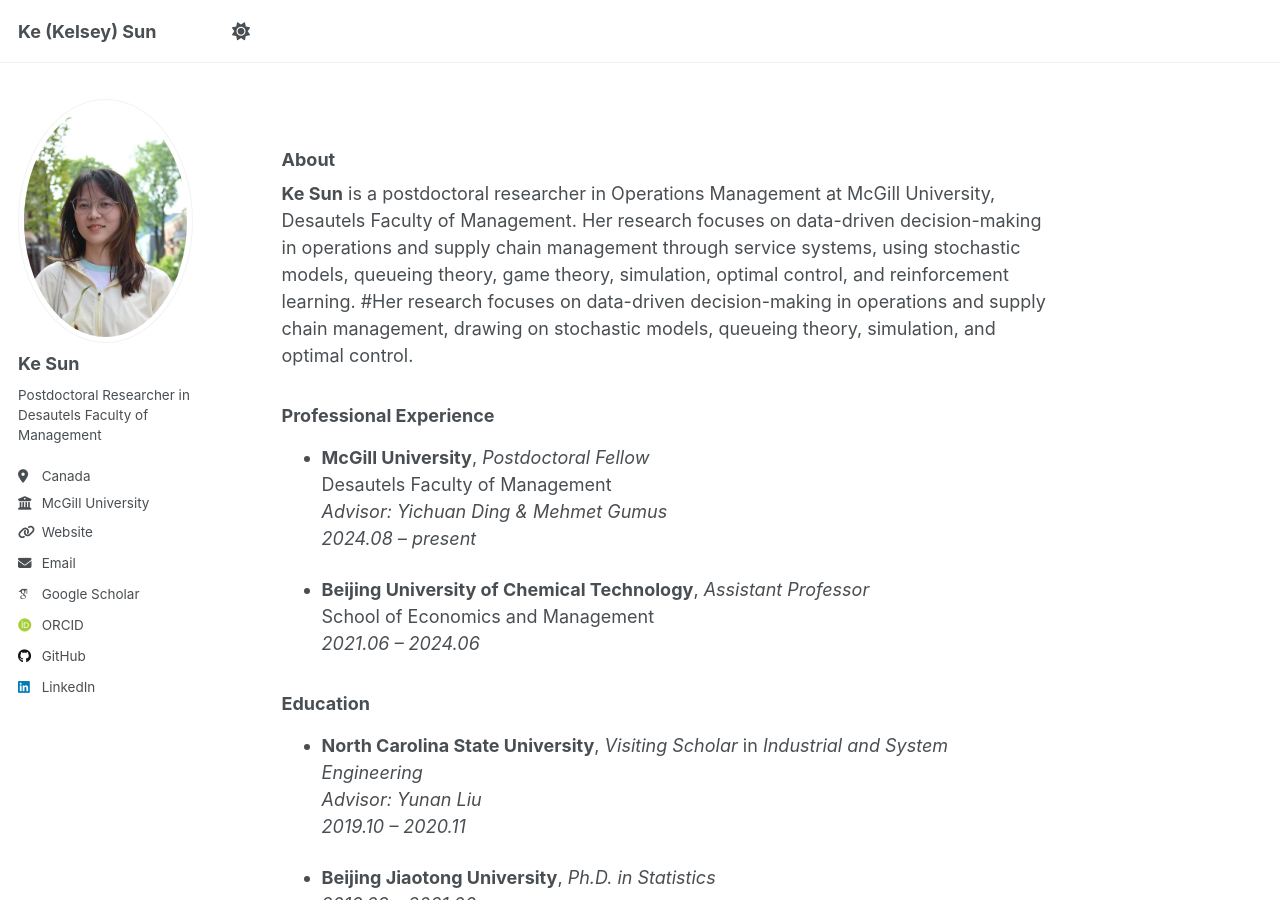
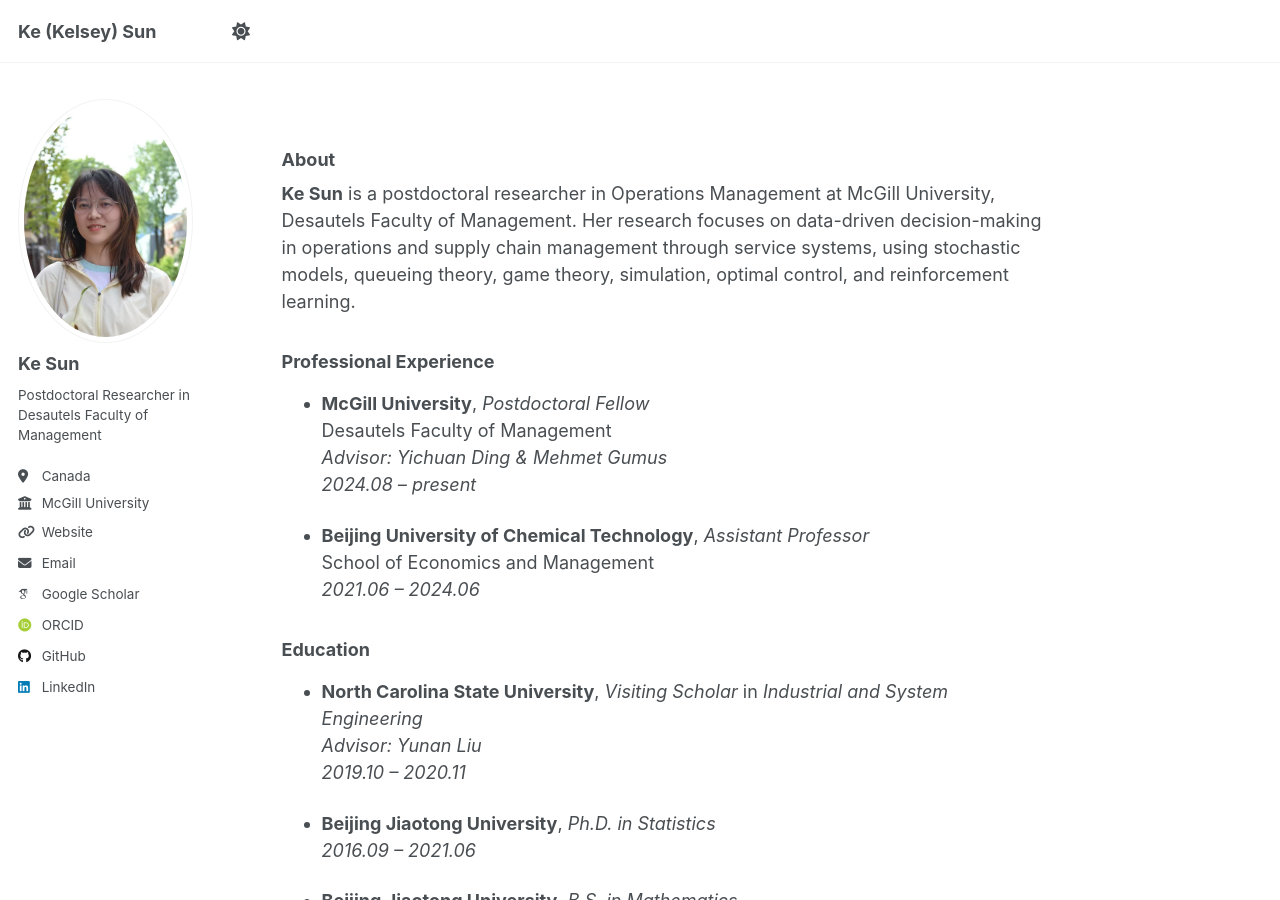
Before and after one commit to KeSun-2025/KeSun-2025.github.io, a Jekyll site: the page built from _pages/about.md, in a window 1280 px wide and 900 px high. Built offline with Jekyll 4.4.1, drawn with Linux system fonts in a browser that asks for light colours; some web fonts are replaced.

Commit message:
Update about.md

```diff
--- a/_pages/about.md
+++ b/_pages/about.md
@@ -12,7 +12,6 @@ redirect_from:
 
 **Ke Sun** is a postdoctoral researcher in Operations Management at McGill University, Desautels Faculty of Management.
 Her research focuses on data-driven decision-making in operations and supply chain management through service systems, using stochastic models, queueing theory, game theory, simulation, optimal control, and reinforcement learning.
-#Her research focuses on data-driven decision-making in operations and supply chain management, drawing on stochastic models, queueing theory, simulation, and optimal control.
 
 
 ### Professional Experience
```
